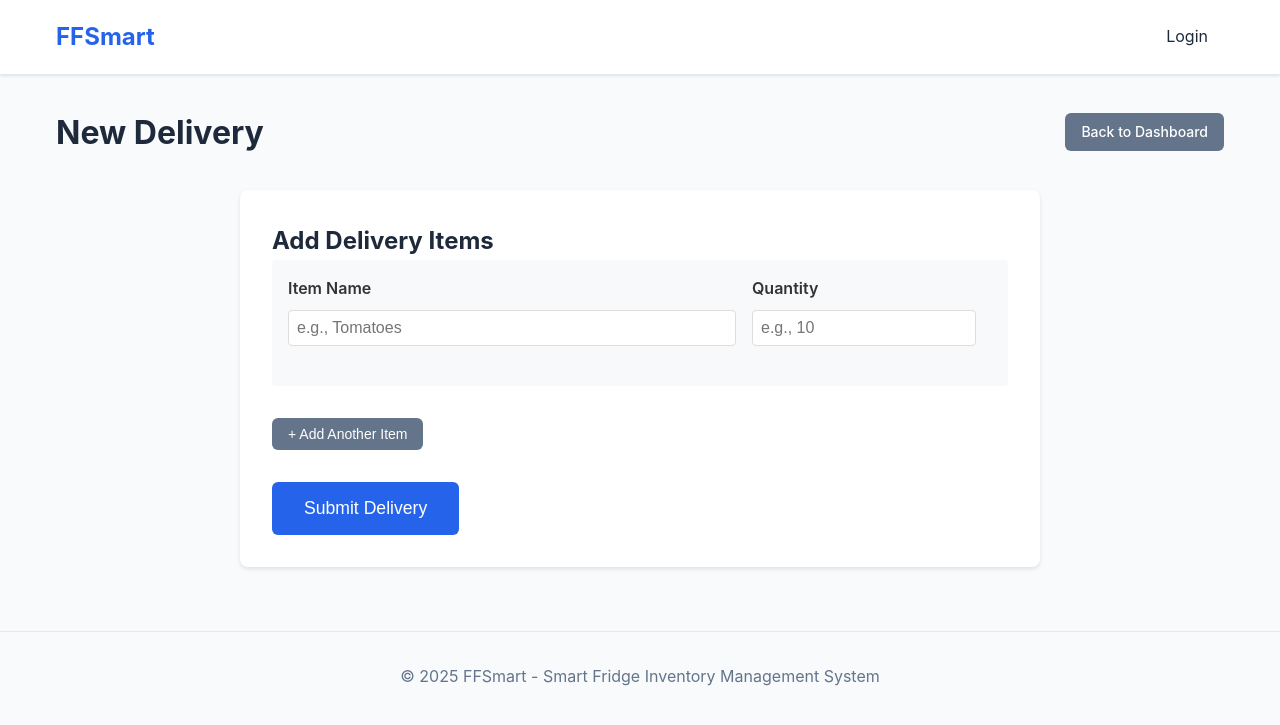
After one commit to ItsNaunas/advance-analysis, a Python web app: template app/templates/delivery/new_delivery.html in a window 1280 px wide. The commit adds this page. Shown: the top 725 px of the page. Run offline with Jinja, Linux system fonts and the light colour scheme; the template is opened without the code that fills it, so the values that code supplies are empty.

Commit message:
Add New Delivery submission feature with auto-populated fields
- Add /new route to display delivery submission form
- Add /submit route to handle delivery creation with auto-populated fields:
  * delivery_person_id (from current_user)
  * scheduled_date (auto-set to today)
  * created_at (auto-generated timestamp)
  * delivery ID (auto-generated by database)
- Create new_delivery.html template with dynamic item addition
- Add 'New Delivery' button to delivery person dashboard

Co-authored-by: naufalnassor <naufalnassor@gmail.com>

```diff
--- a/app/templates/dashboards/delivery_person.html
+++ b/app/templates/dashboards/delivery_person.html
@@ -53,6 +53,7 @@
 
 <div class="quick-actions">
     <h2>Quick Actions</h2>
+    <a href="{{ url_for('delivery.new') }}" class="btn btn-primary">New Delivery</a>
     <button onclick="requestDoorAccess()" class="btn btn-primary">Request Rear Door Access</button>
 </div>
 
--- /dev/null
+++ b/app/templates/delivery/new_delivery.html
@@ -0,0 +1,189 @@
+{% extends "base.html" %}
+
+{% block title %}New Delivery - FFSmart{% endblock %}
+
+{% block content %}
+<div class="page-header">
+    <h1>New Delivery</h1>
+    <a href="{{ url_for('dashboard.index') }}" class="btn btn-secondary">Back to Dashboard</a>
+</div>
+
+<div class="form-container">
+    <form id="deliveryForm">
+        <h2>Add Delivery Items</h2>
+
+        <div id="items-container">
+            <div class="item-row" data-index="0">
+                <div class="form-group">
+                    <label>Item Name</label>
+                    <input type="text" class="item-name" placeholder="e.g., Tomatoes" required>
+                </div>
+                <div class="form-group">
+                    <label>Quantity</label>
+                    <input type="number" class="item-quantity" min="1" placeholder="e.g., 10" required>
+                </div>
+                <button type="button" class="btn btn-danger btn-sm remove-item" style="display: none;">Remove</button>
+            </div>
+        </div>
+
+        <button type="button" id="addItemBtn" class="btn btn-secondary">+ Add Another Item</button>
+
+        <div class="form-actions">
+            <button type="submit" class="btn btn-primary btn-lg">Submit Delivery</button>
+        </div>
+    </form>
+</div>
+
+<style>
+.form-container {
+    max-width: 800px;
+    margin: 2rem auto;
+    padding: 2rem;
+    background: white;
+    border-radius: 8px;
+    box-shadow: 0 2px 4px rgba(0,0,0,0.1);
+}
+
+.item-row {
+    display: grid;
+    grid-template-columns: 2fr 1fr auto;
+    gap: 1rem;
+    margin-bottom: 1rem;
+    padding: 1rem;
+    background: #f8f9fa;
+    border-radius: 4px;
+}
+
+.form-group {
+    display: flex;
+    flex-direction: column;
+}
+
+.form-group label {
+    font-weight: 600;
+    margin-bottom: 0.5rem;
+    color: #333;
+}
+
+.form-group input {
+    padding: 0.5rem;
+    border: 1px solid #ddd;
+    border-radius: 4px;
+    font-size: 1rem;
+}
+
+.form-actions {
+    margin-top: 2rem;
+    text-align: center;
+}
+
+.btn-lg {
+    padding: 1rem 2rem;
+    font-size: 1.1rem;
+}
+
+#addItemBtn {
+    margin-top: 1rem;
+}
+
+.remove-item {
+    align-self: flex-end;
+    margin-bottom: 0.2rem;
+}
+</style>
+
+<script>
+let itemIndex = 1;
+
+document.getElementById('addItemBtn').addEventListener('click', function() {
+    const container = document.getElementById('items-container');
+    const newRow = document.createElement('div');
+    newRow.className = 'item-row';
+    newRow.setAttribute('data-index', itemIndex);
+    newRow.innerHTML = `
+        <div class="form-group">
+            <label>Item Name</label>
+            <input type="text" class="item-name" placeholder="e.g., Tomatoes" required>
+        </div>
+        <div class="form-group">
+            <label>Quantity</label>
+            <input type="number" class="item-quantity" min="1" placeholder="e.g., 10" required>
+        </div>
+        <button type="button" class="btn btn-danger btn-sm remove-item">Remove</button>
+    `;
+
+    container.appendChild(newRow);
+    itemIndex++;
+
+    // Show remove buttons if more than 1 item
+    updateRemoveButtons();
+});
+
+// Event delegation for remove buttons
+document.getElementById('items-container').addEventListener('click', function(e) {
+    if (e.target.classList.contains('remove-item')) {
+        e.target.closest('.item-row').remove();
+        updateRemoveButtons();
+    }
+});
+
+function updateRemoveButtons() {
+    const rows = document.querySelectorAll('.item-row');
+    rows.forEach((row, index) => {
+        const removeBtn = row.querySelector('.remove-item');
+        if (rows.length > 1) {
+            removeBtn.style.display = 'block';
+        } else {
+            removeBtn.style.display = 'none';
+        }
+    });
+}
+
+document.getElementById('deliveryForm').addEventListener('submit', function(e) {
+    e.preventDefault();
+
+    // Collect all items
+    const items = [];
+    const itemRows = document.querySelectorAll('.item-row');
+
+    itemRows.forEach(row => {
+        const itemName = row.querySelector('.item-name').value.trim();
+        const quantity = row.querySelector('.item-quantity').value;
+
+        if (itemName && quantity) {
+            items.push({
+                item_name: itemName,
+                quantity: parseInt(quantity)
+            });
+        }
+    });
+
+    if (items.length === 0) {
+        alert('Please add at least one item');
+        return;
+    }
+
+    // Submit delivery
+    fetch('{{ url_for("delivery.submit") }}', {
+        method: 'POST',
+        headers: {
+            'Content-Type': 'application/json',
+        },
+        body: JSON.stringify({ items: items })
+    })
+    .then(response => response.json())
+    .then(data => {
+        if (data.success) {
+            alert(`Delivery submitted successfully!\n\nDelivery ID: ${data.delivery_id}\nDelivery Person: ${data.delivery_person}\nDate/Time: ${new Date(data.date).toLocaleString()}`);
+            window.location.href = '{{ url_for("dashboard.index") }}';
+        } else {
+            alert('Error: ' + data.message);
+        }
+    })
+    .catch(error => {
+        console.error('Error:', error);
+        alert('Error submitting delivery. Please try again.');
+    });
+});
+</script>
+{% endblock %}
```
Also changed, not shown: app/controllers/delivery_controller.py (+60 -0 lines).
